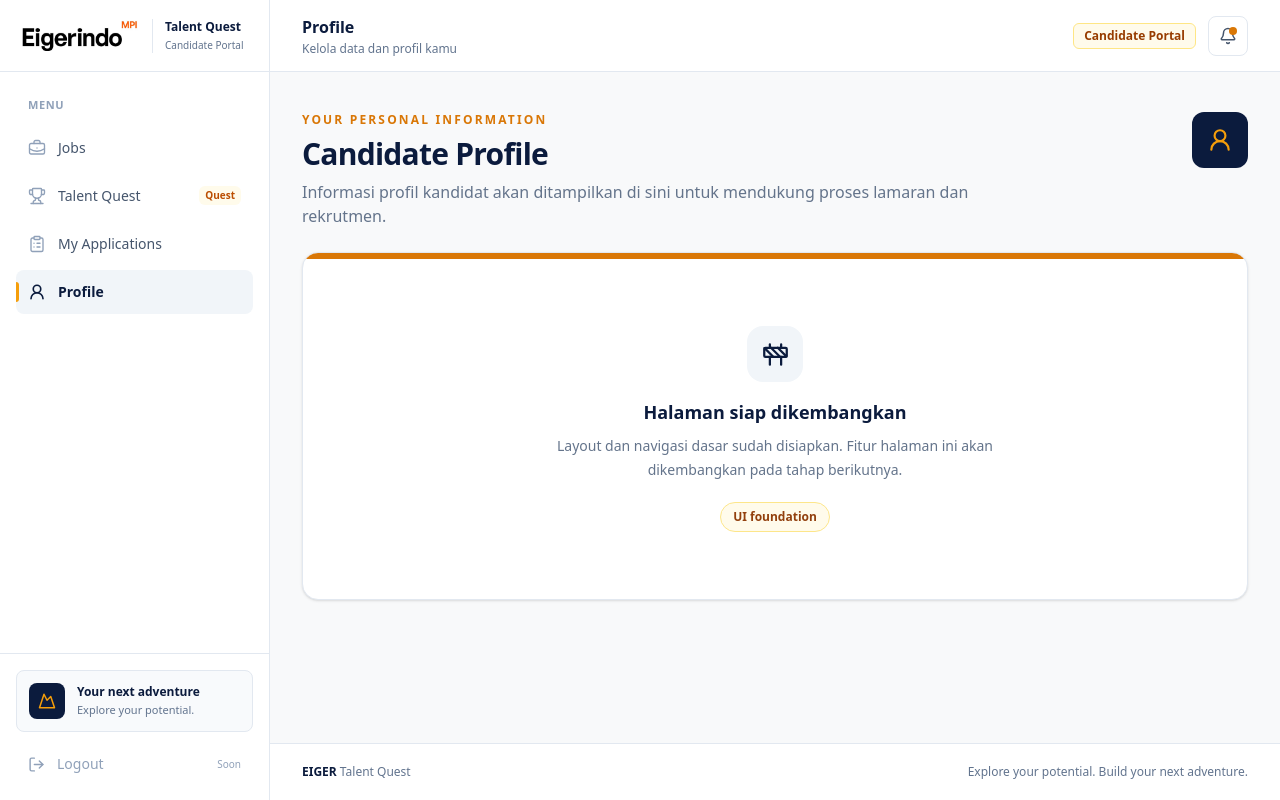
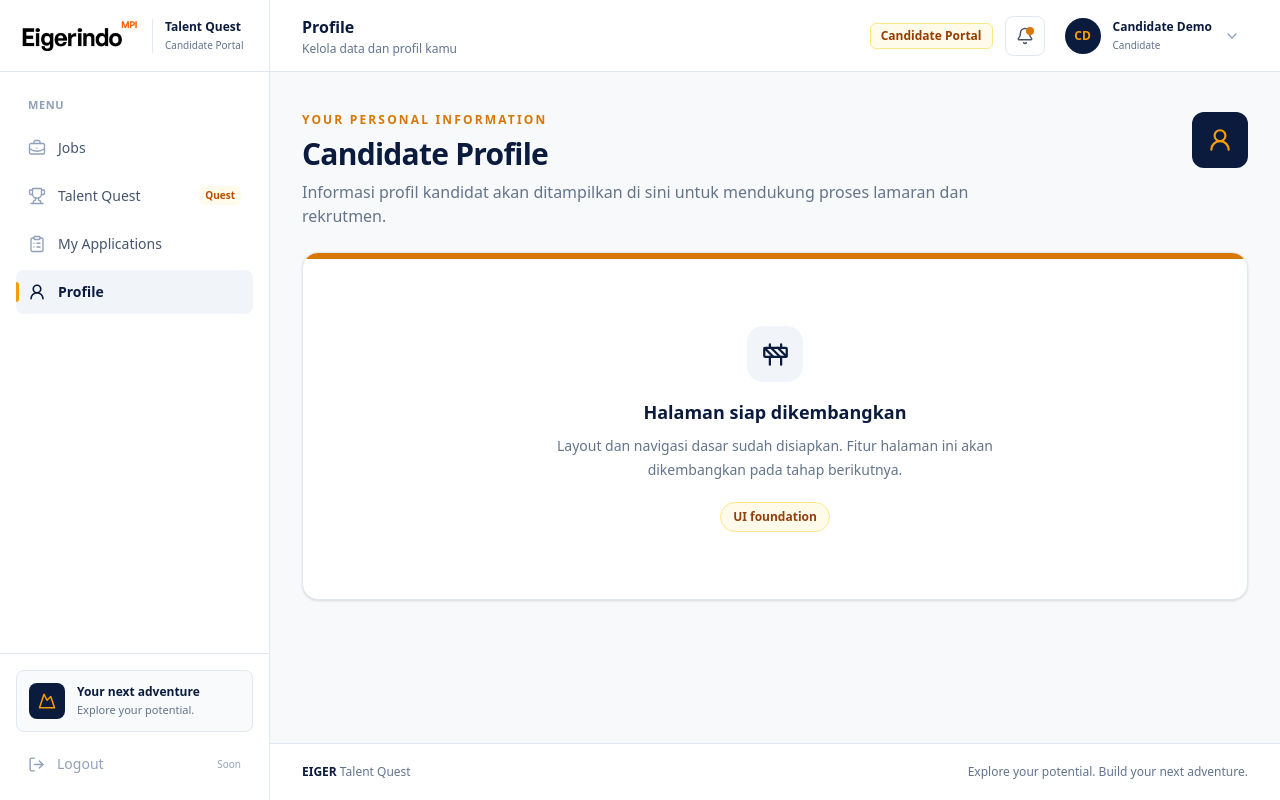
Before and after one commit to IKetutWidiyane/talentquest-gamification, a Next.js app in the folder frontend/: page /candidate/profile in a window 1280 px wide. Built offline with nearby package versions, Linux system fonts and the light colour scheme.

Commit message:
feat: add user profile demo'

```diff
--- a/frontend/src/components/layout/candidate-shell.tsx
+++ b/frontend/src/components/layout/candidate-shell.tsx
@@ -8,6 +8,7 @@ import { Bell, LogOut, Menu, Mountain, X } from "lucide-react";
 import CandidateNavigation, {
   candidateNavigationItems,
 } from "@/components/layout/navigation/candidate-navigation";
+import UserProfileMenu from "./navigation/user-profile-menu";
 
 interface CandidateShellProps {
   children: ReactNode;
@@ -187,6 +188,12 @@ export default function CandidateShell({ children }: CandidateShellProps) {
               <Bell size={18} />
               <span className="absolute right-2.5 top-2.5 h-2 w-2 rounded-full bg-[#D97706]" />
             </button>
+            <UserProfileMenu
+              name="Candidate Demo"
+              email="candidate@example.com"
+              role="Candidate"
+              profileHref="/candidate/profile"
+            />
           </div>
         </header>
 
--- /dev/null
+++ b/frontend/src/components/layout/navigation/user-profile-menu.tsx
@@ -0,0 +1,162 @@
+
+"use client";
+
+import { useState, useRef, useEffect } from "react";
+import Link from "next/link";
+import { usePathname } from "next/navigation";
+import {
+  ChevronDown,
+  LogOut,
+  UserRound,
+  Settings,
+} from "lucide-react";
+
+interface UserProfileMenuProps {
+  name?: string;
+  email?: string;
+  role: "Candidate" | "Talent Acquisition";
+  profileHref: string;
+  onLogout?: () => void;
+}
+
+export default function UserProfileMenu({
+  name = "Demo User",
+  email = "user@example.com",
+  role,
+  profileHref,
+  onLogout,
+}: UserProfileMenuProps) {
+  const [open, setOpen] = useState(false);
+  const menuRef = useRef<HTMLDivElement>(null);
+  const pathname = usePathname();
+
+  useEffect(() => {
+    setOpen(false);
+  }, [pathname]);
+
+  useEffect(() => {
+    function handleClickOutside(event: MouseEvent) {
+      if (
+        menuRef.current &&
+        !menuRef.current.contains(event.target as Node)
+      ) {
+        setOpen(false);
+      }
+    }
+
+    function handleEscape(event: KeyboardEvent) {
+      if (event.key === "Escape") setOpen(false);
+    }
+
+    document.addEventListener("mousedown", handleClickOutside);
+    document.addEventListener("keydown", handleEscape);
+
+    return () => {
+      document.removeEventListener("mousedown", handleClickOutside);
+      document.removeEventListener("keydown", handleEscape);
+    };
+  }, []);
+
+  const initials = name
+    .trim()
+    .split(/\s+/)
+    .slice(0, 2)
+    .map((part) => part[0])
+    .join("")
+    .toUpperCase();
+
+  return (
+    <div ref={menuRef} className="relative">
+      <button
+        type="button"
+        aria-haspopup="menu"
+        aria-expanded={open}
+        onClick={() => setOpen((value) => !value)}
+        className="flex items-center gap-2 rounded-xl p-1.5 text-left transition hover:bg-slate-100 focus-visible:outline-none focus-visible:ring-2 focus-visible:ring-[#D97706] sm:gap-3 sm:px-2"
+      >
+        <span className="flex h-9 w-9 shrink-0 items-center justify-center rounded-full bg-[#0B1B3D] text-xs font-bold text-[#F59E0B]">
+          {initials || "U"}
+        </span>
+
+        <span className="hidden min-w-0 sm:block">
+          <span className="block max-w-[140px] truncate text-xs font-bold text-[#0B1B3D]">
+            {name}
+          </span>
+          <span className="mt-0.5 block text-[10px] text-slate-500">
+            {role}
+          </span>
+        </span>
+
+        <ChevronDown
+          size={16}
+          className={`hidden text-slate-400 transition-transform sm:block ${
+            open ? "rotate-180" : ""
+          }`}
+        />
+      </button>
+
+      {open && (
+        <div
+          role="menu"
+          className="absolute right-0 top-full z-[80] mt-2 w-64 overflow-hidden rounded-2xl border border-slate-200 bg-white shadow-xl"
+        >
+          <div className="border-b border-slate-100 px-4 py-4">
+            <p className="truncate text-sm font-bold text-[#0B1B3D]">
+              {name}
+            </p>
+            <p className="mt-1 truncate text-xs text-slate-500">
+              {email}
+            </p>
+            <span className="mt-3 inline-flex rounded-full bg-amber-50 px-2.5 py-1 text-[10px] font-bold text-amber-800">
+              {role}
+            </span>
+          </div>
+
+          <div className="p-2">
+            <Link
+              href={profileHref}
+              role="menuitem"
+              onClick={() => setOpen(false)}
+              className="flex items-center gap-3 rounded-lg px-3 py-2.5 text-sm text-slate-600 transition hover:bg-slate-50 hover:text-[#0B1B3D]"
+            >
+              <UserRound size={17} />
+              My Profile
+            </Link>
+
+            <button
+              type="button"
+              role="menuitem"
+              disabled
+              className="flex w-full cursor-not-allowed items-center gap-3 rounded-lg px-3 py-2.5 text-sm text-slate-400"
+              title="Pengaturan akan tersedia pada tahap berikutnya"
+            >
+              <Settings size={17} />
+              Settings
+              <span className="ml-auto text-[10px]">Soon</span>
+            </button>
+
+            <div className="my-1 border-t border-slate-100" />
+
+            <button
+              type="button"
+              role="menuitem"
+              onClick={() => {
+                setOpen(false);
+                onLogout?.();
+              }}
+              disabled={!onLogout}
+              title={!onLogout ? "Menunggu integrasi autentikasi" : "Logout"}
+              className="flex w-full items-center gap-3 rounded-lg px-3 py-2.5 text-sm text-red-600 transition hover:bg-red-50 disabled:cursor-not-allowed disabled:text-slate-400 disabled:hover:bg-transparent"
+            >
+              <LogOut size={17} />
+              Logout
+              {!onLogout && (
+                <span className="ml-auto text-[10px]">Soon</span>
+              )}
+            </button>
+          </div>
+        </div>
+      )}
+    </div>
+  );
+}
--- a/frontend/src/components/layout/ta-shell.tsx
+++ b/frontend/src/components/layout/ta-shell.tsx
@@ -12,6 +12,7 @@ import {
   ShieldCheck,
 } from "lucide-react";
 import TANavigation from "./navigation/ta-navigation";
+import UserProfileMenu from "./navigation/user-profile-menu";
 
 interface TAShellProps {
   children: ReactNode;
@@ -135,6 +136,7 @@ export default function TAShell({ children }: TAShellProps) {
           <div className="flex shrink-0 items-center gap-3">
             <span className="hidden rounded-full border border-amber-200 bg-amber-50 px-3 py-1.5 text-xs font-semibold text-amber-800 sm:inline-flex">
               TA Portal
+
             </span>
 
             <button
@@ -145,6 +147,12 @@ export default function TAShell({ children }: TAShellProps) {
             >
               <Bell size={18} />
             </button>
+            <UserProfileMenu
+              name="TA Demo User"
+              email="ta@example.com"
+              role="Talent Acquisition"
+              profileHref="/ta/profile"
+            />
           </div>
         </header>
 
```
